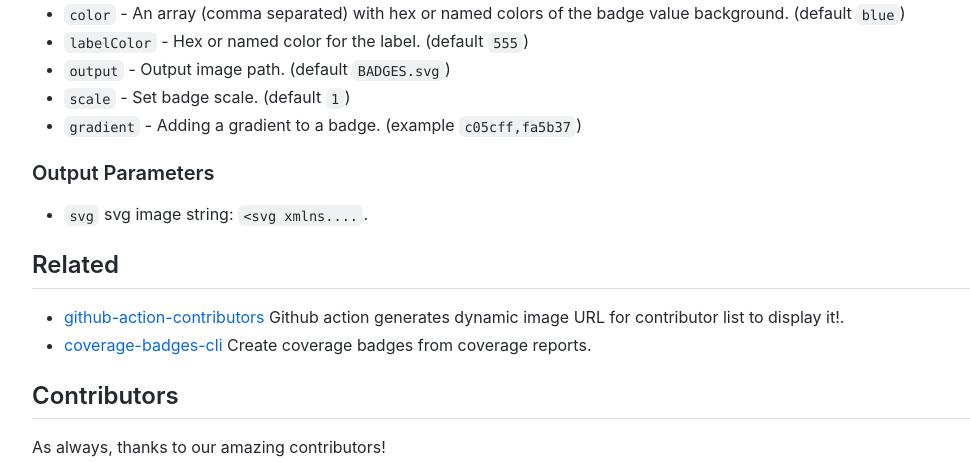
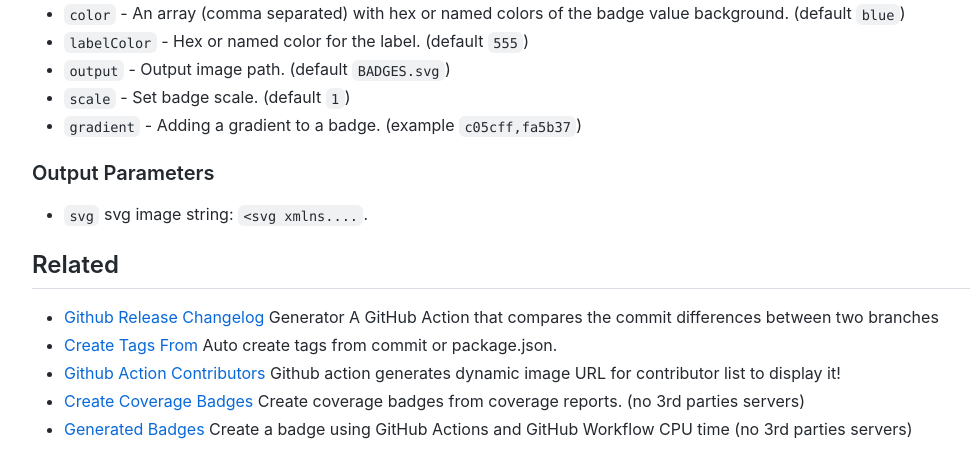
Before and after one commit to jaywcjlove/generated-badges, a plain HTML site: page index.html in a window 1280 px wide. Shown: the part 2024-2486 px from the top of the page, without its empty margins (128-1098 px from the left). Drawn offline with Linux system fonts and the light colour scheme; some packages are replaced by stand-ins of ours; a script that the page names is missing.

Commit message:
deploy: f72b29486962dcc8d92ef8c5a0d8e4d30c44f457

```diff
--- a/index.html
+++ b/index.html
@@ -129,8 +129,11 @@ Example:
       </ul>
       <h2 id="related"><a class="anchor" aria-hidden="true" tabindex="-1" href="#related"><span class="octicon octicon-link"></span></a>Related</h2>
       <ul>
-        <li><a href="https://github.com/jaywcjlove/github-action-contributors">github-action-contributors</a> Github action generates dynamic image URL for contributor list to display it!.</li>
-        <li><a href="https://github.com/jaywcjlove/coverage-badges-cli">coverage-badges-cli</a> Create coverage badges from coverage reports.</li>
+        <li><a href="https://github.com/jaywcjlove/changelog-generator">Github Release Changelog</a> Generator A GitHub Action that compares the commit differences between two branches</li>
+        <li><a href="https://github.com/jaywcjlove/create-tag-action">Create Tags From</a> Auto create tags from commit or package.json.</li>
+        <li><a href="https://github.com/jaywcjlove/github-action-contributors">Github Action Contributors</a> Github action generates dynamic image URL for contributor list to display it!</li>
+        <li><a href="https://github.com/jaywcjlove/coverage-badges-cli">Create Coverage Badges</a> Create coverage badges from coverage reports. (no 3rd parties servers)</li>
+        <li><a href="https://github.com/jaywcjlove/generated-badges">Generated Badges</a> Create a badge using GitHub Actions and GitHub Workflow CPU time (no 3rd parties servers)</li>
       </ul>
       <h2 id="contributors"><a class="anchor" aria-hidden="true" tabindex="-1" href="#contributors"><span class="octicon octicon-link"></span></a>Contributors</h2>
       <p>As always, thanks to our amazing contributors!</p><a href="https://github.com/jaywcjlove/generated-badges/graphs/contributors"><img src="https://jaywcjlove.github.io/generated-badges/CONTRIBUTORS.svg"></a>
```
